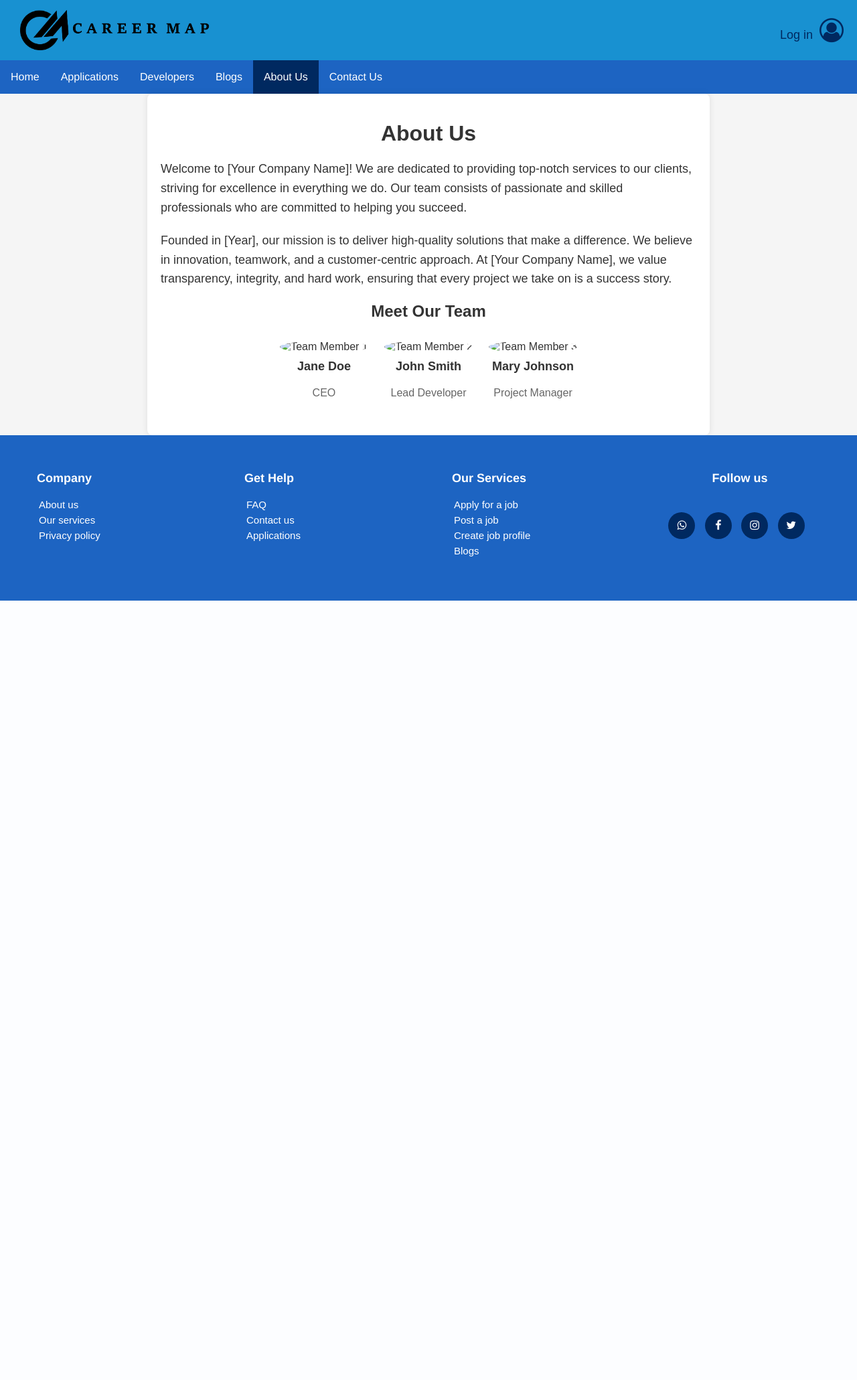
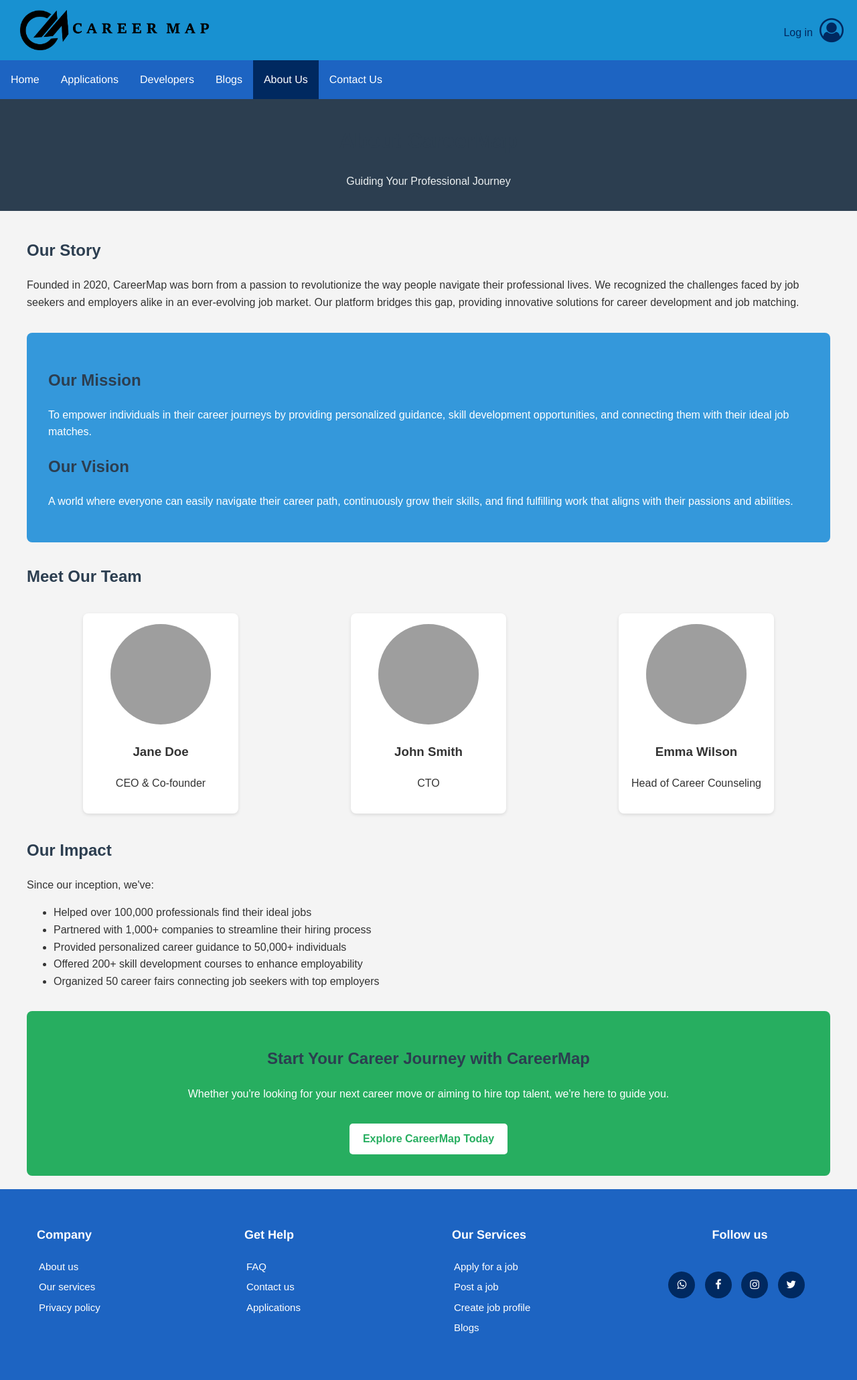
Before and after one commit to Scar1109/CareerMap, a PHP site: page /php/aboutUs.php in a window 1280 px wide. Shown: the whole page at 67% size. Before the commit the page ends 897 px from the top, so only its background shows below. Run offline with PHP 8.4, Linux system fonts and the light colour scheme; some libraries are stand-ins or nearby versions; grey boxes are pictures that could not be loaded.

Commit message:
update abt us

```diff
--- a/php/aboutUs.php
+++ b/php/aboutUs.php
@@ -15,89 +15,152 @@
 
     <!DOCTYPE html>
     <html lang="en">
+
     <head>
         <meta charset="UTF-8">
         <meta name="viewport" content="width=device-width, initial-scale=1.0">
-    <title>About Us</title>
+        <title>About CareerMap - Guiding Your Professional Journey</title>
         <style>
             body {
-            font-family: Arial, sans-serif;
+                font-family: 'Arial', sans-serif;
+                line-height: 1.6;
+                color: #333;
                 margin: 0;
                 padding: 0;
-            background-color: #f5f5f5;
-            color: #333;
+                background-color: #f4f4f4;
             }
+
             .container {
-            max-width: 800px;
+                max-width: 1200px;
                 margin: 0 auto;
                 padding: 20px;
-            background-color: white;
+            }
+
+            header {
+                background-color: #2c3e50;
+                color: #ecf0f1;
+                text-align: center;
+                padding: 1rem 0;
+            }
+
+            h1,
+            h2 {
+                color: #2c3e50;
+            }
+
+            .mission-vision {
+                background-color: #3498db;
+                color: #fff;
+                padding: 2rem;
+                margin: 2rem 0;
                 border-radius: 8px;
-            box-shadow: 0 0 10px rgba(0, 0, 0, 0.1);
             }
-        h1 {
+
+            .team-section {
+                display: flex;
+                flex-wrap: wrap;
+                justify-content: space-around;
+            }
+
+            .team-member {
+                background-color: #fff;
+                border-radius: 8px;
+                box-shadow: 0 2px 5px rgba(0, 0, 0, 0.1);
+                margin: 1rem;
+                padding: 1rem;
                 text-align: center;
-            margin-bottom: 20px;
-            color: #333;
+                width: 200px;
             }
-        p {
-            font-size: 18px;
-            line-height: 1.6;
-            margin-bottom: 20px;
-        }
-        .team-section {
-            text-align: center;
-        }
-        .team-member {
-            display: inline-block;
-            margin: 10px;
-        }
+
             .team-member img {
-            width: 100px;
-            height: 100px;
+                width: 150px;
+                height: 150px;
                 border-radius: 50%;
                 object-fit: cover;
             }
-        .team-member h3 {
-            margin: 10px 0 5px;
-            font-size: 18px;
-            color: #333;
+
+            .cta-section {
+                background-color: #27ae60;
+                color: #fff;
+                text-align: center;
+                padding: 2rem;
+                margin-top: 2rem;
+                border-radius: 8px;
             }
-        .team-member p {
-            font-size: 16px;
-            color: #666;
+
+            .cta-button {
+                display: inline-block;
+                background-color: #fff;
+                color: #27ae60;
+                padding: 10px 20px;
+                text-decoration: none;
+                border-radius: 5px;
+                font-weight: bold;
+                margin-top: 1rem;
             }
         </style>
     </head>
+
     <body>
+        <header>
+            <h1>About CareerMap</h1>
+            <p>Guiding Your Professional Journey</p>
+        </header>
 
         <div class="container">
-        <h1>About Us</h1>
-        <p>Welcome to [Your Company Name]! We are dedicated to providing top-notch services to our clients, striving for excellence in everything we do. Our team consists of passionate and skilled professionals who are committed to helping you succeed.</p>
+            <section>
+                <h2>Our Story</h2>
+                <p>Founded in 2020, CareerMap was born from a passion to revolutionize the way people navigate their professional lives. We recognized the challenges faced by job seekers and employers alike in an ever-evolving job market. Our platform bridges this gap, providing innovative solutions for career development and job matching.</p>
+            </section>
 
-        <p>Founded in [Year], our mission is to deliver high-quality solutions that make a difference. We believe in innovation, teamwork, and a customer-centric approach. At [Your Company Name], we value transparency, integrity, and hard work, ensuring that every project we take on is a success story.</p>
+            <section class="mission-vision">
+                <h2>Our Mission</h2>
+                <p>To empower individuals in their career journeys by providing personalized guidance, skill development opportunities, and connecting them with their ideal job matches.</p>
+                <h2>Our Vision</h2>
+                <p>A world where everyone can easily navigate their career path, continuously grow their skills, and find fulfilling work that aligns with their passions and abilities.</p>
+            </section>
 
+            <section>
+                <h2>Meet Our Team</h2>
                 <div class="team-section">
-            <h2>Meet Our Team</h2>
                     <div class="team-member">
-                <img src="https://via.placeholder.com/100" alt="Team Member 1">
+                        <img src="/api/placeholder/150/150" alt="Jane Doe">
                         <h3>Jane Doe</h3>
-                <p>CEO</p>
+                        <p>CEO & Co-founder</p>
                     </div>
                     <div class="team-member">
-                <img src="https://via.placeholder.com/100" alt="Team Member 2">
+                        <img src="/api/placeholder/150/150" alt="John Smith">
                         <h3>John Smith</h3>
-                <p>Lead Developer</p>
+                        <p>CTO</p>
                     </div>
                     <div class="team-member">
-                <img src="https://via.placeholder.com/100" alt="Team Member 3">
-                <h3>Mary Johnson</h3>
-                <p>Project Manager</p>
+                        <img src="/api/placeholder/150/150" alt="Emma Wilson">
+                        <h3>Emma Wilson</h3>
+                        <p>Head of Career Counseling</p>
                     </div>
                 </div>
+            </section>
+
+            <section>
+                <h2>Our Impact</h2>
+                <p>Since our inception, we've:</p>
+                <ul>
+                    <li>Helped over 100,000 professionals find their ideal jobs</li>
+                    <li>Partnered with 1,000+ companies to streamline their hiring process</li>
+                    <li>Provided personalized career guidance to 50,000+ individuals</li>
+                    <li>Offered 200+ skill development courses to enhance employability</li>
+                    <li>Organized 50 career fairs connecting job seekers with top employers</li>
+                </ul>
+            </section>
+
+            <section class="cta-section">
+                <h2>Start Your Career Journey with CareerMap</h2>
+                <p>Whether you're looking for your next career move or aiming to hire top talent, we're here to guide you.</p>
+                <a href="#" class="cta-button">Explore CareerMap Today</a>
+            </section>
         </div>
+    </body>
 
-</body>
     </html>
 
 
```
Lines whose indentation alone changed are shown as unchanged.
